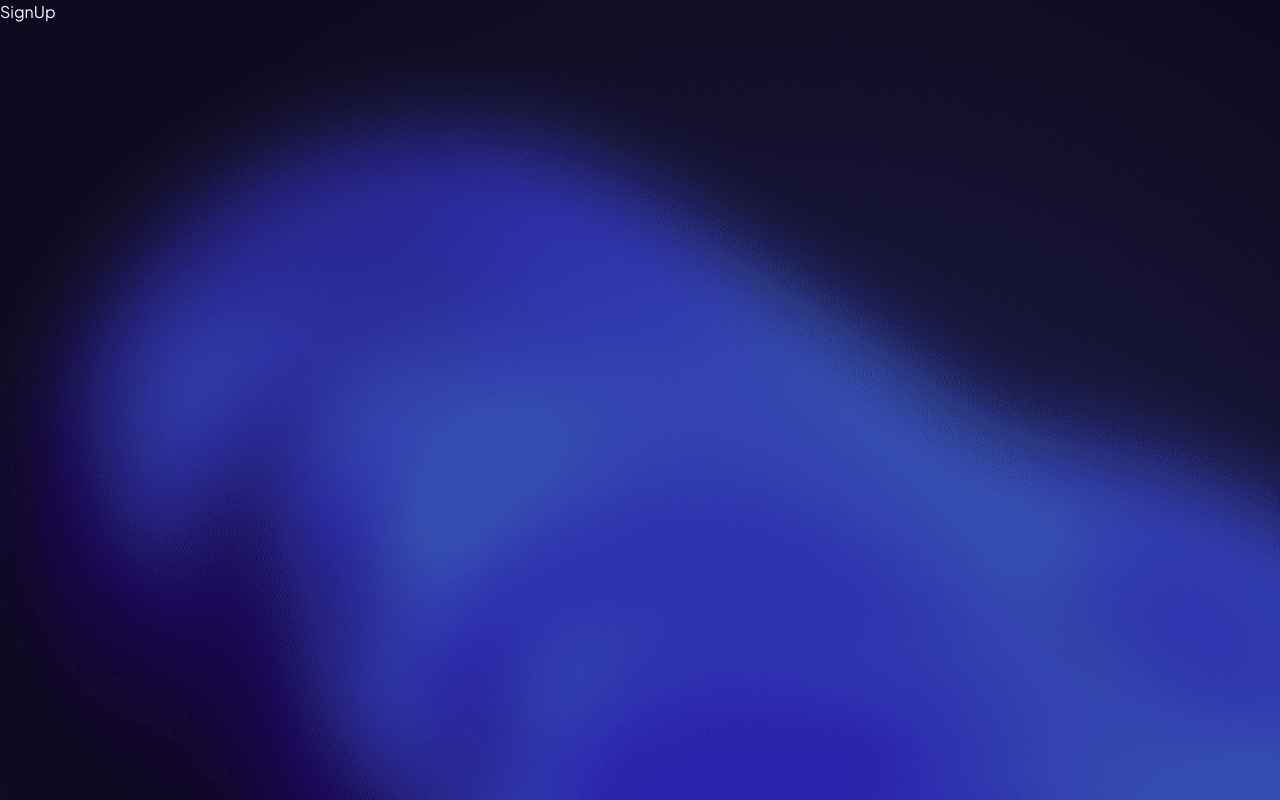
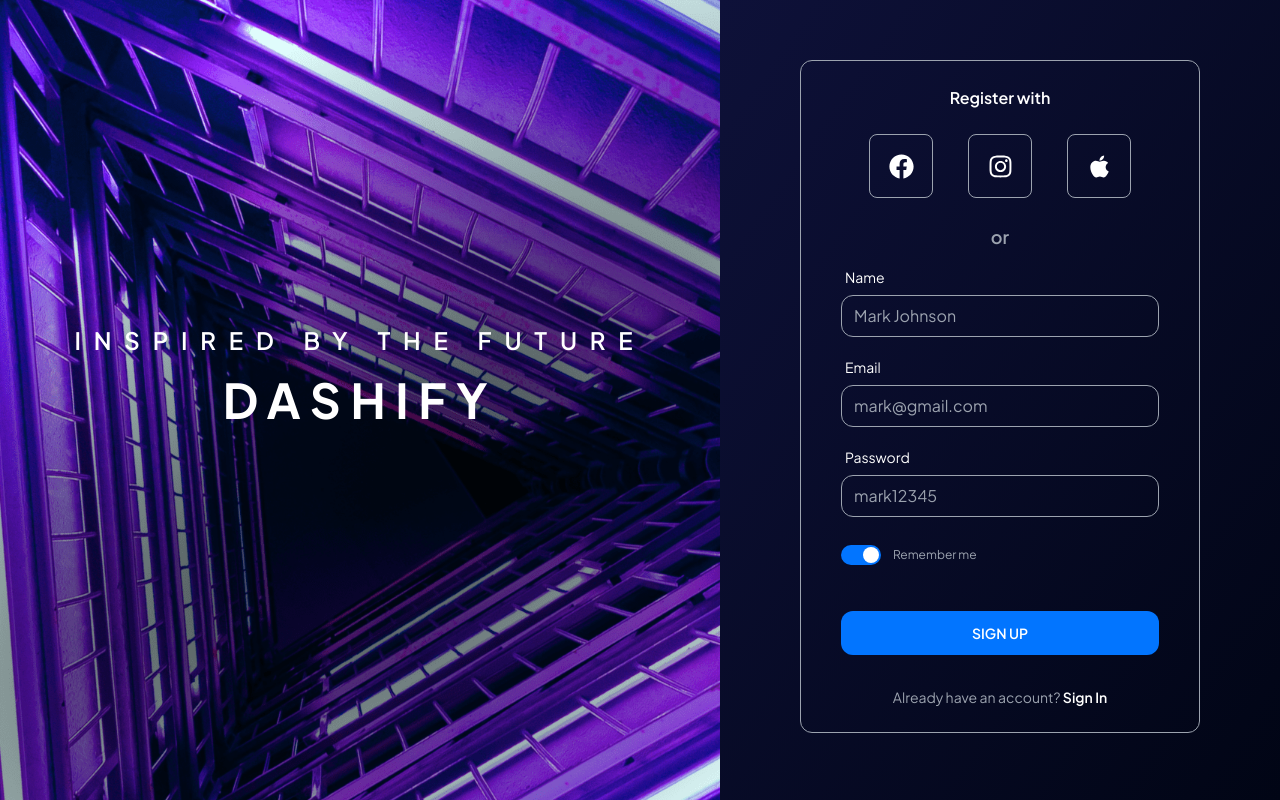
Before and after one commit to Aymmaann/Dashify, a React (Vite) app: page /signup in a window 1280 px wide. Built offline with nearby package versions, Linux system fonts and the light colour scheme.

Commit message:
Add signup page

```diff
--- a/src/components/SignInNavbar.jsx
+++ b/src/components/SignInNavbar.jsx
@@ -26,7 +26,7 @@ const SignInNavbar = () => {
             </Link>
         </div>
 
-        <div className='px-6 py-3 uppercase text-xs bg-[#0275ff] font-semibold rounded-lg'>buy now</div>
+        <div className='px-6 py-3 uppercase text-xs bg-[#0275ff] font-semibold rounded-lg hover:bg-[#6715bc] transition-all duration-200 cursor-pointer'>buy now</div>
     </div>
   )
 }
--- a/src/pages/SignIn.jsx
+++ b/src/pages/SignIn.jsx
@@ -28,7 +28,7 @@ const SignIn = () => {
               <div className='mt-7'>
                 <Toggle text={'Remember me'} justify={'justify-end'} bgColor={'bg-[#0275ff]'} />
               </div>
-              <button type='submit' className='w-full rounded-xl bg-[#0275ff] px-6 py-3 uppercase font-semibold text-sm mt-8 mb-2'>Sign In</button>
+              <button type='submit' className='w-full rounded-xl bg-[#0275ff] px-6 py-3 uppercase font-semibold text-sm mt-8 mb-2 hover:bg-[#6715bc] transition-all duration-200'>Sign In</button>
             </form>
 
             <p className='text-center text-sm text-gray-400 mt-6'>Don't have an account? <Link to='/signup' className='text-white font-semibold'> Sign Up</Link></p>
--- a/src/pages/SignUp.jsx
+++ b/src/pages/SignUp.jsx
@@ -1,8 +1,56 @@
 import React from 'react'
+import Toggle from '../components/Toggle.jsx'
+import { Link } from 'react-router-dom'
+import assets from '../assets/assets'
 
 const SignUp = () => {
   return (
-    <div>SignUp</div>
+    <div>
+      <div className='flex'>
+        <div className="bg-[url('./assets/images/signUpImage.png')] bg-cover w-[720px] h-screen text-center">
+          <div className='text-2xl font-semibold tracking-[0.8rem] uppercase mt-[45%]'>Inspired by the future</div>
+          <div className='font-bold text-5xl uppercase tracking-[0.6rem] mt-5'>Dashify</div>
+        </div>
+
+        <div className='flex-grow bg-gradient-to-br from-[#0e1139] to-[#010515]'>
+          <div className='mt-[60px] w-[400px] mx-auto'>
+            <div className='w-full rounded-xl border border-gray-400 px-[40px] py-[25px]'>
+              <p className='text-center font-semibold'>Register with</p>
+
+              <div className='flex items-center justify-between px-7 mt-6'>
+                <div className='rounded-lg w-[64px] h-[64px] border border-gray-400 flex items-center justify-center cursor-pointer hover:bg-[#6715bc] transition-all duration-200'>
+                  <assets.FaFacebook className='text-[25px]' />
+                </div>
+                <div className='rounded-lg w-[64px] h-[64px] border border-gray-400 flex items-center justify-center cursor-pointer hover:bg-[#6715bc] transition-all duration-200'>
+                  <assets.FaInstagram className='text-[25px]' />
+                </div>
+                <div className='rounded-lg w-[64px] h-[64px] border border-gray-400 flex items-center justify-center cursor-pointer hover:bg-[#6715bc] transition-all duration-200'>
+                  <assets.FaApple className='text-[25px]' />
+                </div>
+              </div>
+
+              <p className='text-center text-gray-400 font-semibold text-lg mt-[25px] mb-[14px]'>or</p>
+
+              <form className='mt-4'>
+                <p className='ml-1 mb-2 text-sm'>Name</p>
+                <input type="text" className='py-2 px-3 w-full rounded-xl border border-gray-400 bg-transparent placeholder:text-gray-400 outline-none' placeholder='Mark Johnson' />
+                <p className='ml-1 mb-2 mt-5 text-sm'>Email</p>
+                <input type="text" className='py-2 px-3 w-full rounded-xl border border-gray-400 bg-transparent placeholder:text-gray-400 outline-none' placeholder='mark@gmail.com' />
+                <p className='ml-1 mb-2 mt-5 text-sm'>Password</p>
+                <input type="password" className='py-2 px-3 w-full rounded-xl border border-gray-400 bg-transparent placeholder:text-gray-400 outline-none' placeholder='mark12345' />
+
+                <div className='mt-7'>
+                  <Toggle text={'Remember me'} justify={'justify-end'} bgColor={'bg-[#0275ff]'} />
+                </div>
+                <button type='submit' className='w-full rounded-xl bg-[#0275ff] px-6 py-3 uppercase font-semibold text-sm mt-8 mb-2 hover:bg-[#6715bc] transition-all duration-200'>Sign Up</button>
+              </form>
+
+              <p className='text-center text-sm text-gray-400 mt-6'>Already have an account? <Link to='/signin' className='text-white font-semibold'> Sign In</Link></p>
+            </div>
+          </div>
+        </div>
+      </div>
+    </div>
   )
 }
 
```
Also changed, not shown: src/assets/assets.js (+7 -1 lines).
